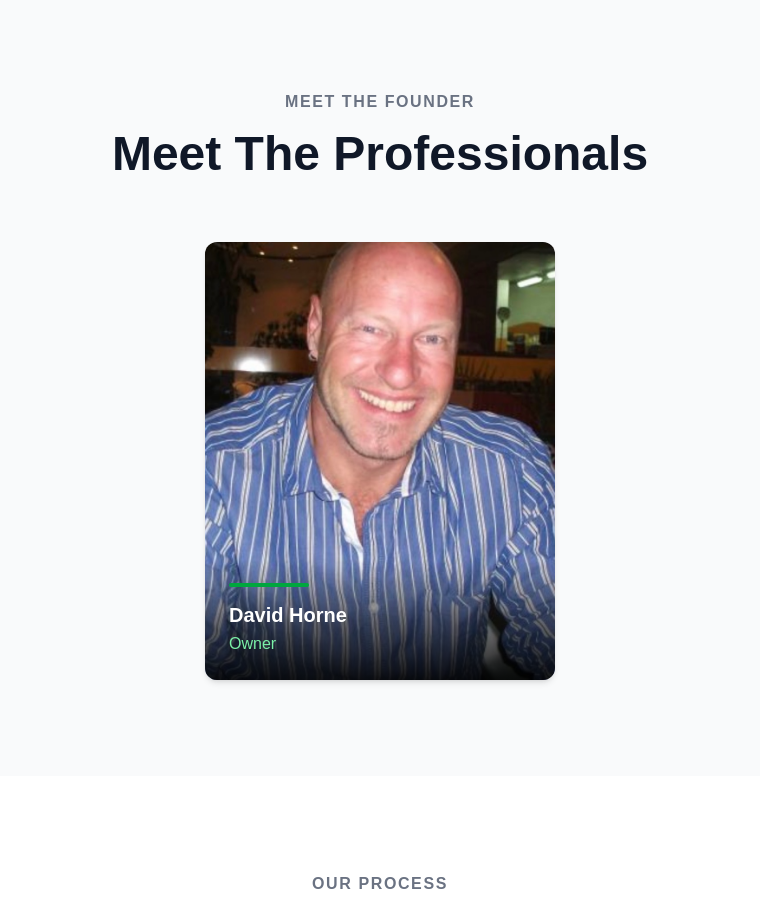
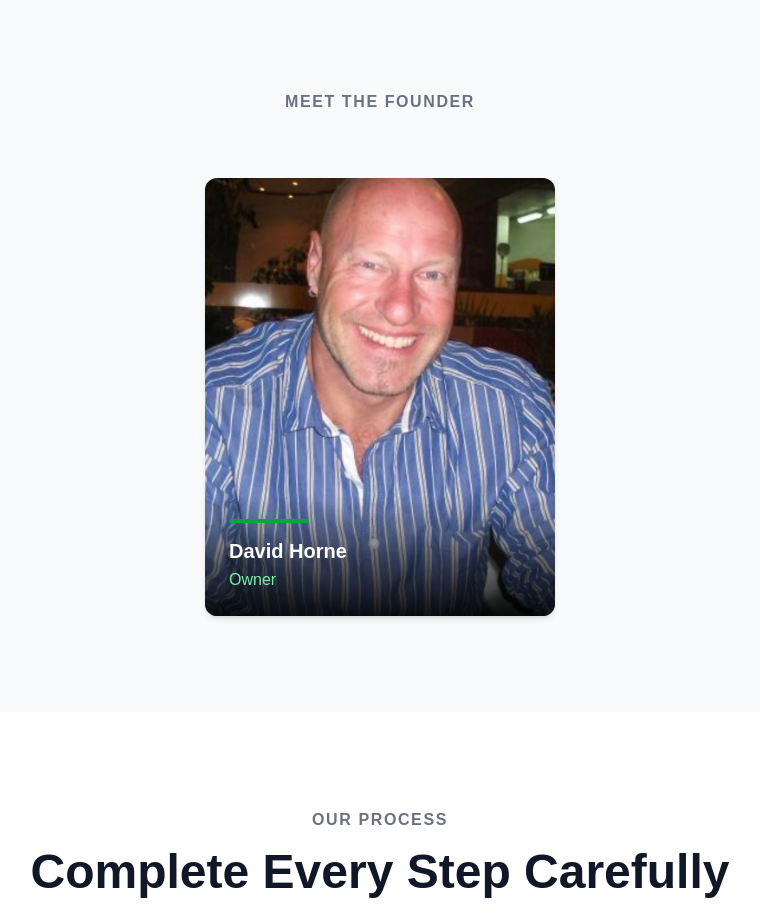
Before and after one commit to conflictonsions12/qwerty, a Next.js app: page /about in a window 1280 px wide. Shown: the part 1260-2175 px from the top of the page, without its empty margins (260-1020 px from the left). Built offline with nearby package versions, Linux system fonts and the light colour scheme.

Commit message:
Update OurTeam.jsx

```diff
--- a/src/components/OurTeam.jsx
+++ b/src/components/OurTeam.jsx
@@ -28,9 +28,7 @@ export default function OurTeam() {
           <span className="text-sm md:text-base font-semibold text-gray-500 tracking-widest uppercase">
             Meet The Founder
           </span>
-          <h2 className="mt-4 text-3xl md:text-4xl lg:text-5xl font-extrabold text-gray-900">
-            Meet The Professionals
-          </h2>
+
         </div>
 
         {/* Added "justify-center" to the container */}
```
